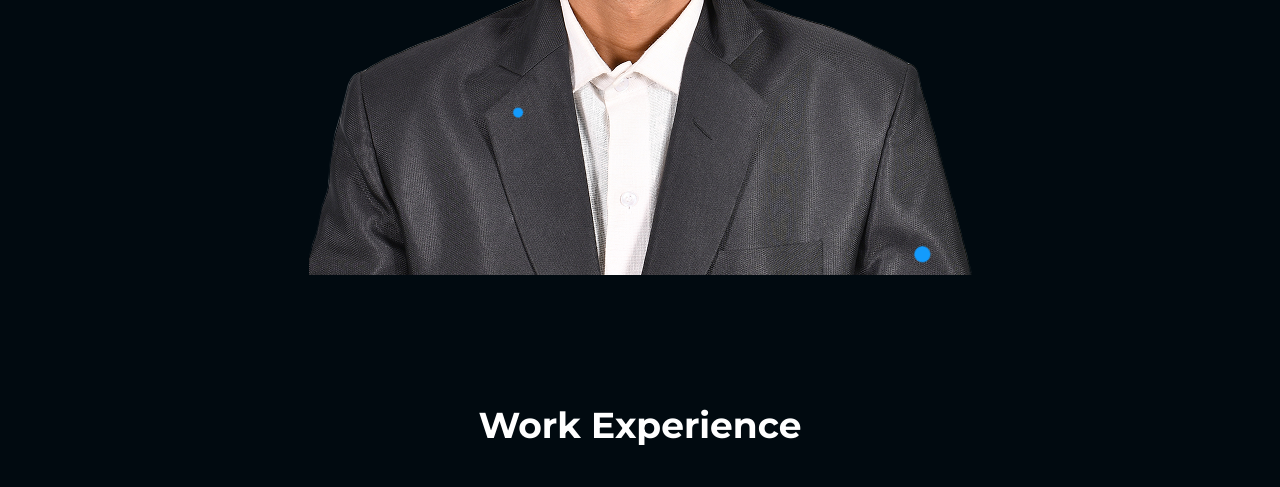
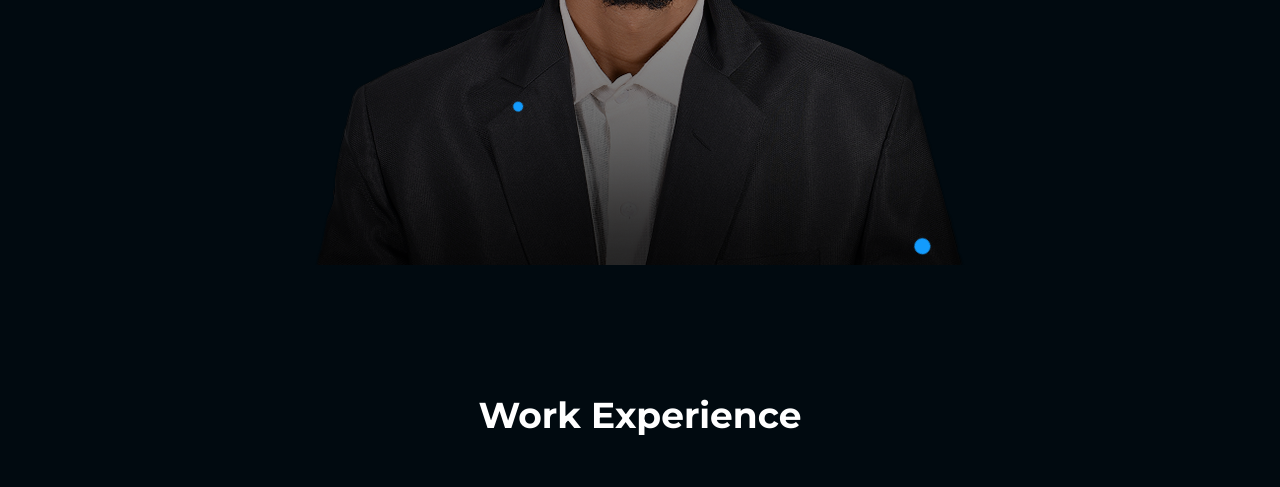
Before and after one commit to scarface0806/Santhosh_portfolio, a plain HTML site: page index.html in a window 1280 px wide. Shown: the part 581-1068 px from the top of the page. Drawn offline with Linux system fonts and the light colour scheme.

Commit message:
Add profile image

```diff
--- a/index.html
+++ b/index.html
@@ -132,7 +132,7 @@
                         <span class="top-intro">
                             <img src="assets/images/banner/hi.png" alt="shape">
                             My name is Santhosh Kumar</span>
-                        <img src="assets/images/banner/reeni-main-demo.png" alt="banner" class="main-demo">
+                        <img src="assets/images/banner/banner-image.png" alt="banner" class="main-demo">
                         <div class="absolute-designation shape-image">
                             <!-- <h2 class="up shape" data-speed="0.03" data-revert="true">UX/UI Designer</h2> -->
                             <h2 class="down shape" data-speed="0.03" data-revert="true">UX/UI Designer</h2>
```
Also changed, not shown: assets/images/banner/Adobe Express - file.png (added), assets/images/banner/banner-image.png (added).
